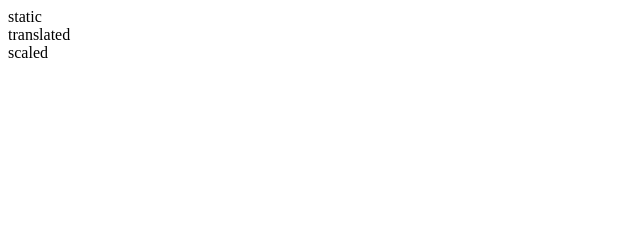
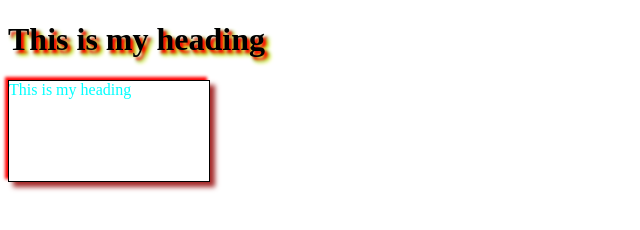
Before and after one commit to Sarveshhttp420notfound/Web-development, a plain HTML site: page index.html in a window 1280 px wide. Shown: the whole page, without its empty margins (0-640 px from the left). Drawn offline with Linux system fonts and the light colour scheme.

Commit message:
Add files via upload

```diff
--- a/index.html
+++ b/index.html
@@ -3,15 +3,11 @@
 <head>
     <meta charset="UTF-8">
     <meta name="viewport" content="width=device-width, initial-scale=1.0">
-    <title>Document</title>
+    <title>shadows</title>
     <link rel="stylesheet" href="styles.css">
 </head>
 <body>
-
-    <!--  -->
-    <div class="static">static</div>
-    <div class="translated">translated</div>
-    <div class="scaled">scaled</div>
-
+    <h1>This is my heading</h1>
+    <div class="box">This is my heading</div>
 </body>
 </html>
```
